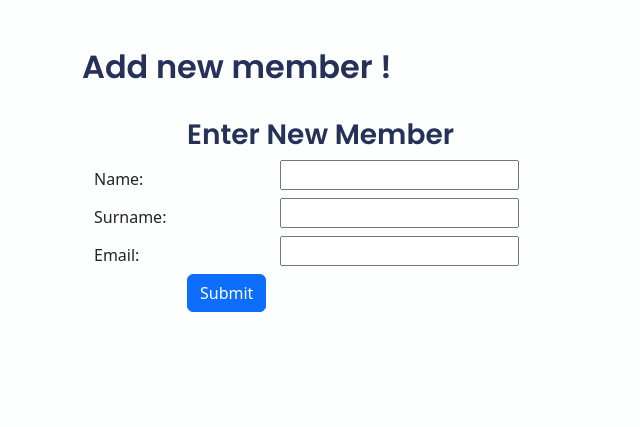
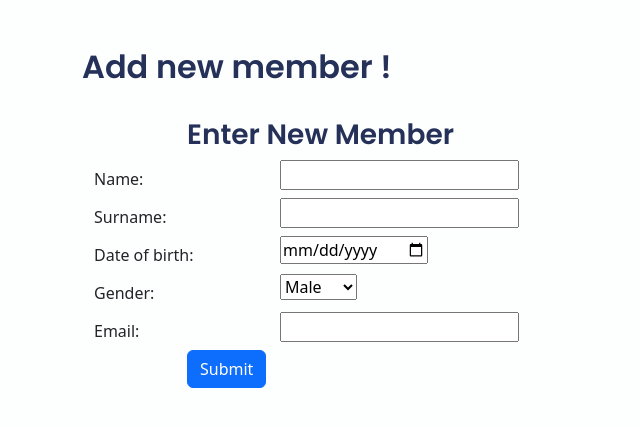
Before and after one commit to janaledencan/Members-Management-App, a Django app: page /app/management/member/ in a window 1280 px wide. Shown: the part 82-509 px from the top of the page, without its empty margins (0-640 px from the left). Run offline with Django 4.2, Linux system fonts and the light colour scheme; some libraries are stand-ins or nearby versions.

Commit message:
Add gender and date of birth field when adding member

```diff
--- a/membersmanagementapp/app/forms.py
+++ b/membersmanagementapp/app/forms.py
@@ -71,11 +71,16 @@ class EmailChangeForm(forms.Form):
         return self.user
 
 
+class DateInput(forms.DateInput):
+    input_type = "date"
+
+
 class MemberForm(forms.ModelForm):
+    date_of_birth = forms.DateField(widget=DateInput)
+
     class Meta:
         model = Member
-        fields = ["name", "surname", "email"]
-
+        fields = ["name", "surname", "date_of_birth", "gender", "email"]
         exclude = ("owner",)
 
 
--- a/membersmanagementapp/app/models.py
+++ b/membersmanagementapp/app/models.py
@@ -4,6 +4,7 @@ from django.db.models.signals import post_save, pre_save
 from django.utils import timezone
 from django.dispatch import receiver
 from django.contrib.auth import get_user_model
+import datetime
 
 
 class Owner(models.Model):
@@ -41,7 +42,6 @@ class Group(models.Model):
         return f"{self.name} - {self.owner.user.username}"
 
     def save(self, *args, **kwargs):
-        print("Saving member...")  # obrisati print kad proradi
         if not self.owner_id:
             self.owner = get_user_model().objects.get(pk=kwargs["request"].user.pk)
         super().save(*args, **kwargs)
@@ -64,7 +64,13 @@ class Member(models.Model):
     owner = models.ForeignKey(User, on_delete=models.CASCADE)  # get_user_model()
     name = models.CharField(blank=False, max_length=40)
     surname = models.CharField(blank=False, max_length=50)
-    # obrisan datum i gender
+    date_of_birth = models.DateField(default=datetime.date.today)  # ovo
+    # formatted_str = date_obj.strftime('%Y-%m-%d')
+    gender = models.CharField(
+        max_length=1,
+        choices=Gender.choices,
+        default=Gender.male,
+    )
 
     email = models.EmailField(max_length=100, unique=True)
 
@@ -72,7 +78,6 @@ class Member(models.Model):
         return f"{self.name} - {self.id}"
 
     def save(self, *args, **kwargs):
-        print("Saving member...")  # obrisati print kad proradi
         if not self.owner_id:
             self.owner = get_user_model().objects.get(kwargs["request"].user)
         super().save(*args, **kwargs)
--- a/membersmanagementapp/app/templates/management/add_member.html
+++ b/membersmanagementapp/app/templates/management/add_member.html
@@ -28,7 +28,19 @@
             </div>
           </div>
 
-          <!--obrisan datum i gender-->
+          <div class="form-group row">
+            <label class="col-sm-2 col-form-label">Date of birth:</label>
+            <div class="col-sm-4">
+              {{form.date_of_birth}}
+            </div>
+          </div>
+
+          <div class="form-group row">
+            <label class="col-sm-2 col-form-label">Gender:</label>
+            <div class="col-sm-4">
+            {{ form.gender }}
+            </div>
+          </div>
 
           <div class="form-group row">
             <label class="col-sm-2 col-form-label">Email:</label>
--- a/membersmanagementapp/app/views.py
+++ b/membersmanagementapp/app/views.py
@@ -28,12 +28,15 @@ def members(request):
                 owner=request.user,
                 name=form.cleaned_data.get("name"),
                 surname=form.cleaned_data.get("surname"),
+                date_of_birth=form.cleaned_data.get("date_of_birth"),
+                gender=form.cleaned_data.get("gender"),
                 email=form.cleaned_data.get("email"),
             ).save()
 
             return HttpResponseRedirect(reverse("app:management", args=[]))
         else:
             context = {"form": form}
+            print(form.errors)
             return render(request, "management/add_member.html", context)
     else:
         form = MemberForm()
```
Also changed, not shown: membersmanagementapp/app/migrations/0010_member_date_of_birth_member_gender.py (added), membersmanagementapp/db.sqlite3.
